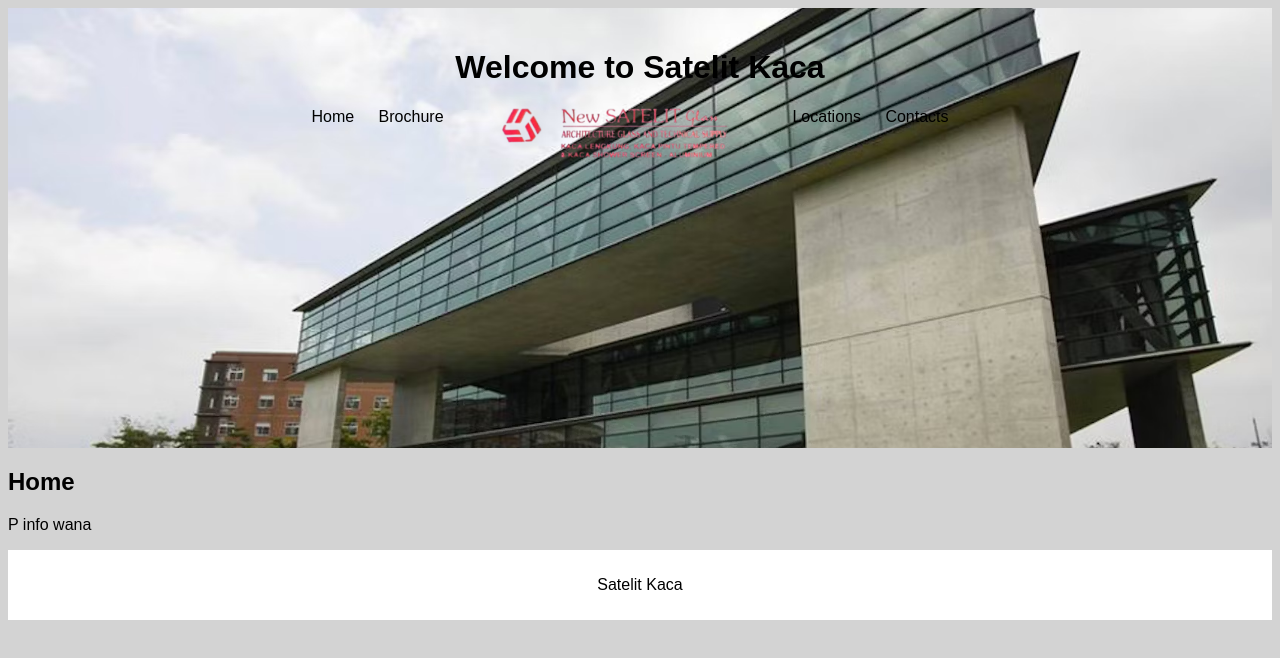
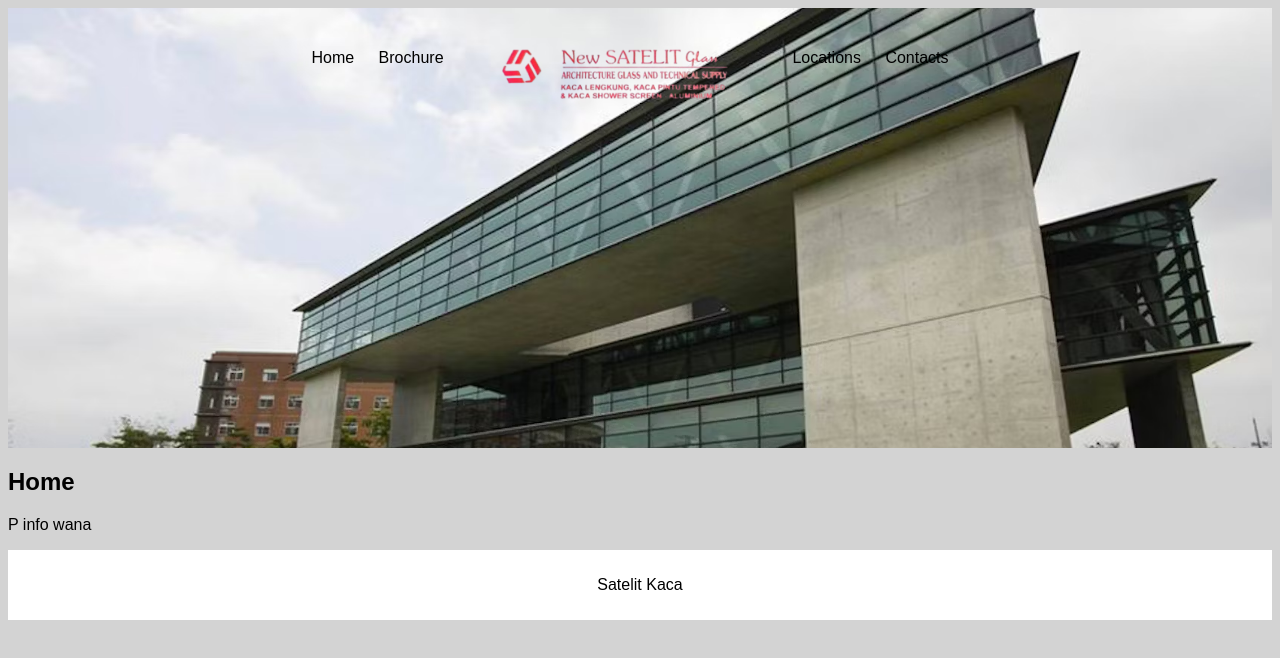
Before and after one commit to SatelitKaca/SatelitKaca, a plain HTML site: page index.html in a window 1280 px wide. Drawn offline with Linux system fonts and the light colour scheme.

Commit message:
Update index.html

```diff
--- a/index.html
+++ b/index.html
@@ -8,7 +8,7 @@
 </head>
 <body>
   <header>
-    <h1>Welcome to Satelit Kaca</h1>
+    <h1></h1>
     <nav>
       <ul>
         <li><a href="index.html">Home</a></li>
```
